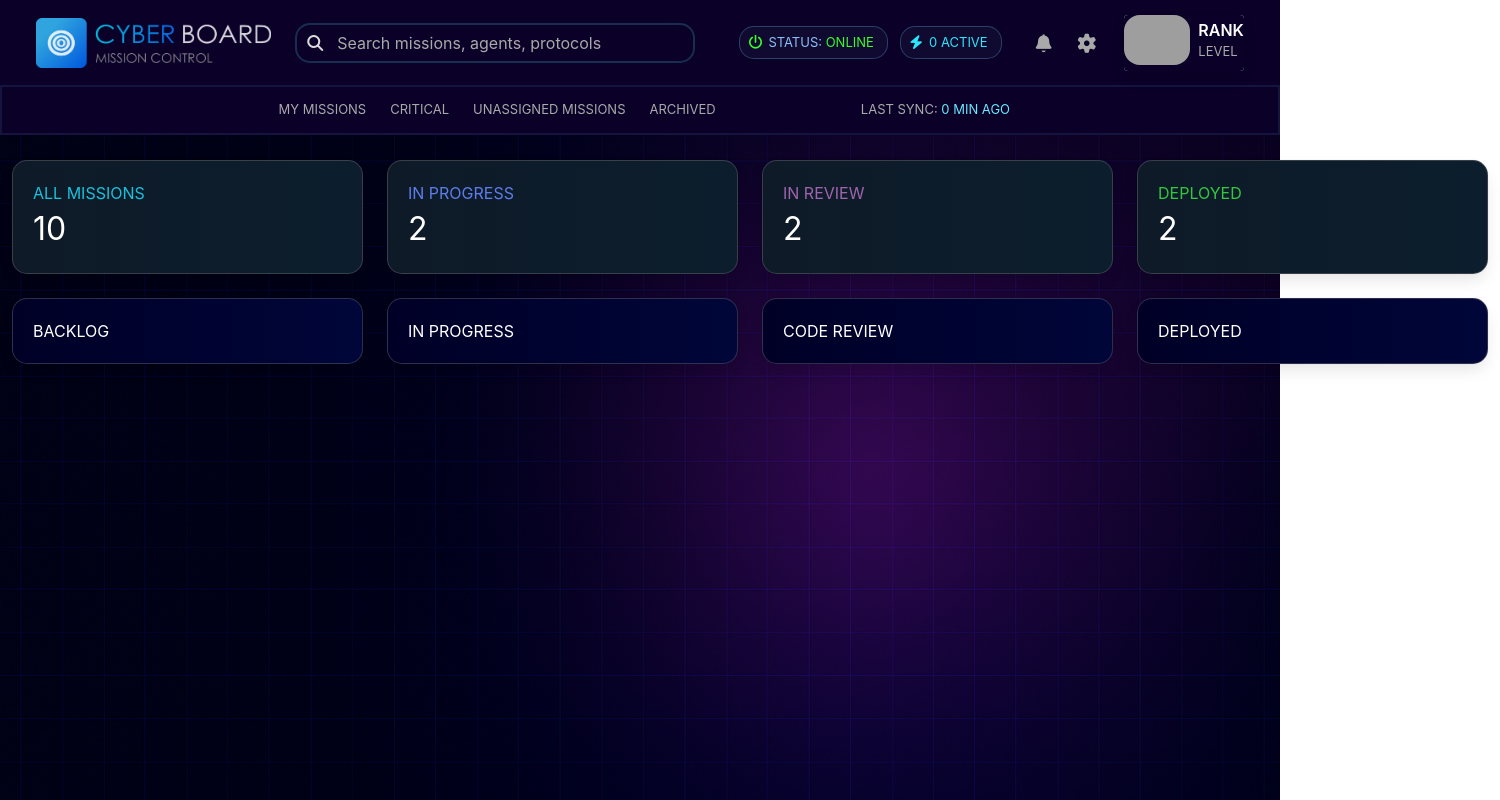
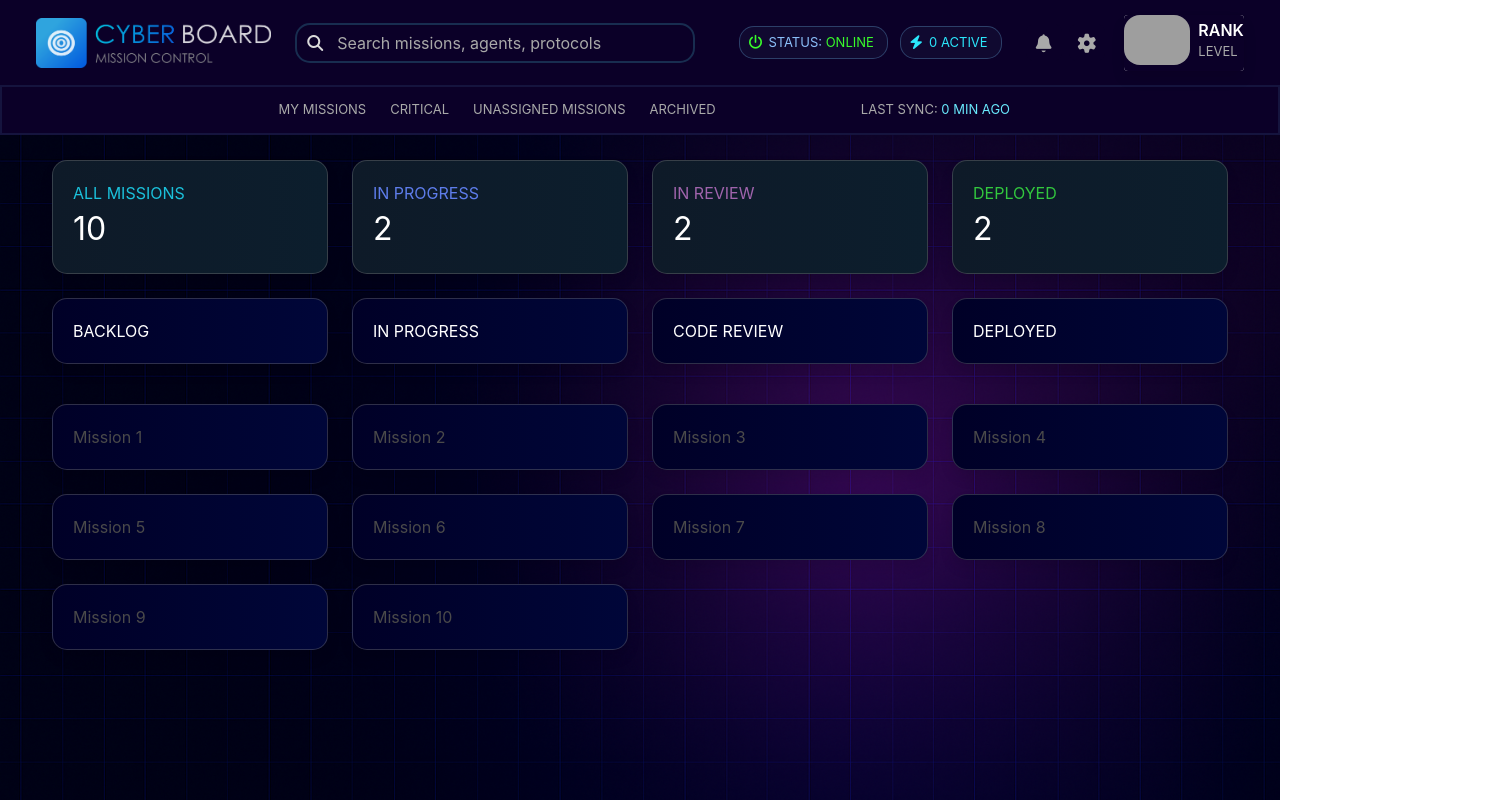
Before and after one commit to V3lu/CyberBoard, an Angular app: page /Guest in a window 1280 px wide. Shown: the top 800 px of the page, 1500 px wide, since content can reach past the window. Built offline with nearby package versions, Linux system fonts and the light colour scheme; grey boxes are pictures that could not be loaded.

Commit message:
60211242025

```diff
--- a/Models/Agency.ts
+++ b/Models/Agency.ts
@@ -1,5 +1,8 @@
+import { Agent } from "./Agent";
+
 export interface Agency{
     Id: String;
     Name: string;
     StartingDate: Date;
+    AgentsComprised?: Agent[]
 }
--- a/Models/Agent.ts
+++ b/Models/Agent.ts
@@ -1,9 +1,12 @@
+import { Mission } from "./Mission";
+
 export interface Agent{
     Id: String;
     Rank: String;
     Password: String;
     Name: String;
     Experience: Number;
-    ProfilePhotoPath: Blob;
+    ProfilePhotoPath: String;
     AgencyId: String;
+    MissionsAssigned?: Mission[]
 }
--- /dev/null
+++ b/Models/Mission.ts
@@ -0,0 +1,7 @@
+import { Agent } from "./Agent";
+
+export interface Mission{
+    Id: number;
+    Name: String;
+    AgentsAssigned?: Agent[];
+}
--- a/src/app/sample-view/sample-view.component.css
+++ b/src/app/sample-view/sample-view.component.css
@@ -294,6 +294,7 @@ input{
   -moz-border-radius: 15px;
   -webkit-border-radius: 15px;
   border-radius: 15px;
+  margin-bottom: 6%;
 }
 
 .boxevery2:hover{
@@ -311,7 +312,36 @@ input{
   border-radius: 15px;
 }
 
+
+.boxevery3{
+  border: 1px solid rgba(128, 128, 128, 0.362);
+  background: linear-gradient(to left, rgb(0, 6, 57), rgb(0, 0, 39));
+  transition: 0.3s ease;
+  -moz-border-radius: 15px;
+  -webkit-border-radius: 15px;
+  border-radius: 15px;
+}
+
+.boxevery3:hover{
+  background: radial-gradient(circle at bottom center,
+      rgb(20, 177, 67) 0%,      /* turquoise glow bottom-left */
+      rgb(30, 127, 11) 35%,       /* smooth fade */
+      rgb(54, 215, 151) 100%),        /* dark navy base */
+  radial-gradient(circle at top right,
+      rgba(22, 95, 115, 0.547) 0%,      /* cyan glow top-right */
+      rgb(18, 53, 160) 40%,
+      transparent 80%);
+  transition: 0.3s ease;
+  -moz-border-radius: 15px;
+  -webkit-border-radius: 15px;
+  border-radius: 15px;
+}
+
 #cols{
-  width: 1500px;
+  width: 1200px;
   margin-top: 1%;
 }
+
+.test{
+  padding-bottom: 1%;
+}
--- a/src/app/sample-view/sample-view.component.html
+++ b/src/app/sample-view/sample-view.component.html
@@ -108,7 +108,7 @@
 
 <section class="hero is-fullheight">
   <div class="columns is-multiline" id="cols">
-      <div class="column is-one-quarter">
+      <div class="column is-one-quarter test">
           <div class="box boxevery1 has-text-left">
             <span style="color: rgb(27, 193, 219); font-size: medium;">ALL MISSIONS</span>
             <br>
@@ -156,5 +156,13 @@
             <span style="color: white; font-size: medium;">DEPLOYED</span>
           </div>
       </div>
+
+      @for (mission of missions; track $index) {
+        <div class="column is-one-quarter">
+          <div class="box boxevery3 has-text-left">
+            <span>{{mission.Name}}</span>
+          </div>
+        </div>
+      }
   </div>
 </section>
--- a/src/app/sample-view/sample-view.component.ts
+++ b/src/app/sample-view/sample-view.component.ts
@@ -1,4 +1,5 @@
 import { Component } from '@angular/core';
+import { Mission } from '../../../Models/Mission';
 
 @Component({
     selector: 'app-sample-view',
@@ -6,5 +7,21 @@ import { Component } from '@angular/core';
     styleUrl: './sample-view.component.css',
 })
 export class SampleViewComponent {
+    missions!: Mission[];
 
+    constructor(){
+        this.missions = [
+            {Id: 1, Name: "Mission 1"},
+            {Id: 2, Name: "Mission 2"},
+            {Id: 3, Name: "Mission 3"},
+            {Id: 4, Name: "Mission 4"},
+            {Id: 5, Name: "Mission 5"},
+            {Id: 6, Name: "Mission 6"},
+            {Id: 7, Name: "Mission 7"},
+            {Id: 8, Name: "Mission 8"},
+            {Id: 9, Name: "Mission 9"},
+            {Id: 10, Name: "Mission 10"},
+        ]
+
+    }
 }
```
